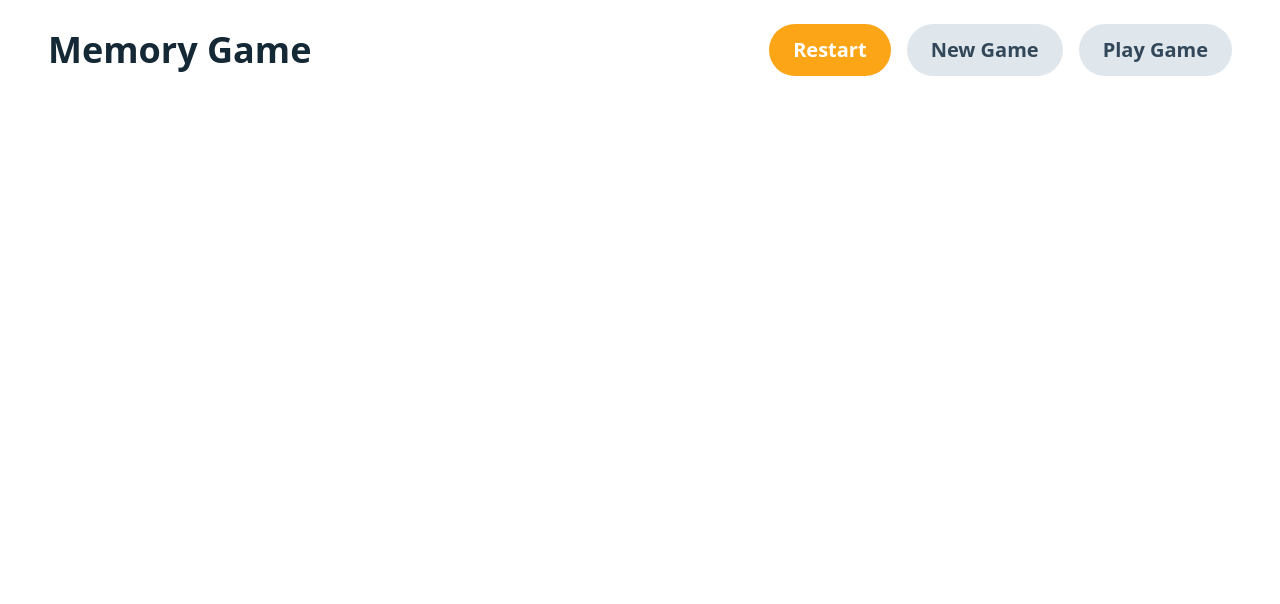
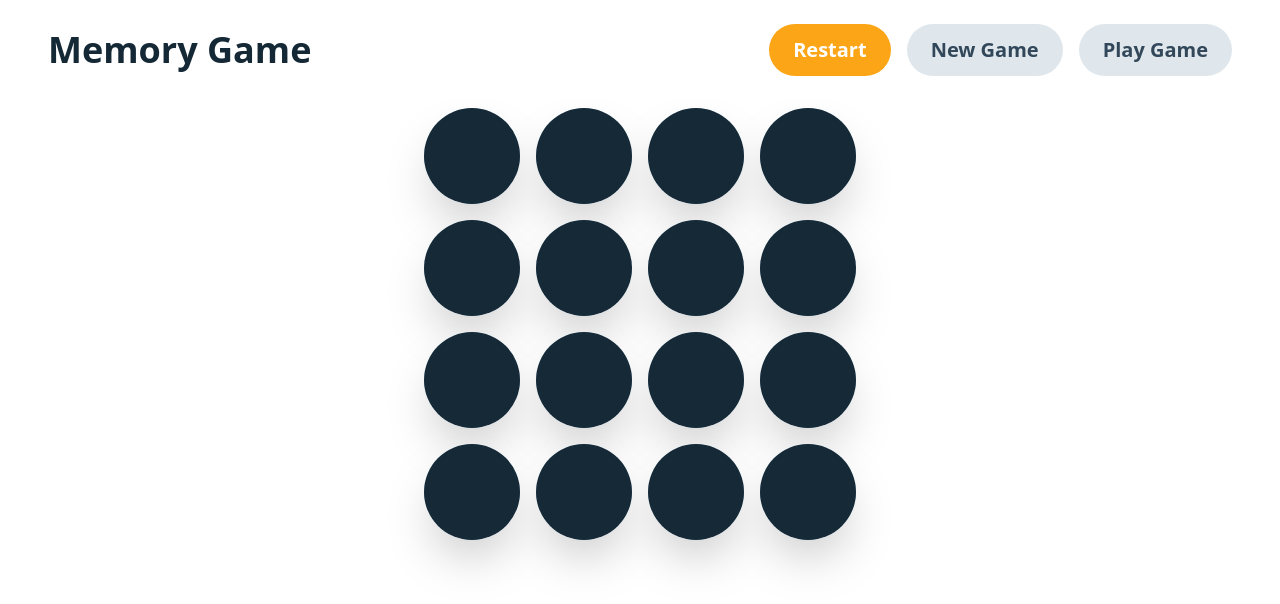
Before and after one commit to ManikantaPotnuru9176/memory-game, a Next.js app: page / in a window 1280 px wide. Shown: the top 604 px of the page. Built offline with nearby package versions, Linux system fonts and the light colour scheme.

Commit message:
optimized the grid

```diff
--- a/src/components/Main.js
+++ b/src/components/Main.js
@@ -27,10 +27,13 @@ const Main = () => {
 
   const [playersData, setPlayersData] = useState({
     currPlayer: 1,
-    players: Array.from({ length: settings.selectedPlayers }, (_, index) => ({
-      id: index + 1,
-      score: 0,
-    })),
+    players: Array.from(
+      { length: settings.selectedPlayers === "4x4" ? 4 : 6 },
+      (_, index) => ({
+        id: index + 1,
+        score: 0,
+      })
+    ),
   });
 
   const [totalScore, setTotalScore] = useState(0);
@@ -46,6 +49,7 @@ const Main = () => {
   }, [settings.selectedPlayers]);
 
   const shuffleGridValues = () => {
+    const gridSize = settings.selectedGridSize === "4x4" ? 4 : 6;
     const pairs = Array.from(
       { length: (gridSize * gridSize) / 2 },
       (_, index) => index + 1
@@ -57,18 +61,26 @@ const Main = () => {
       bgColor: "bg-[#bbcdd8]",
       status: false,
     }));
-
-    setGridValues(initialRotationState);
+    setGrid((prevGrid) => ({ ...prevGrid, gridValues: initialRotationState }));
   };
 
   return (
     <>
       <NewGame settings={settings} setSettings={setSettings} />
       <Navbar settings={settings} setSettings={setSettings} />
-      {/* <div className="lg:container mx-auto px-4">
-        <Grid />
+      <div className="lg:container mx-auto px-4">
+        <Grid
+          settings={settings}
+          grid={grid}
+          setGrid={setGrid}
+          shuffleGridValues={shuffleGridValues}
+          setGameStatus={setGameStatus}
+          setTotalScore={setTotalScore}
+          setPlayersData={setPlayersData}
+          playersData={playersData}
+        />
       </div>
-      <Footer />
+      {/* <Footer />
       {totalScore * 2 === gridSize * gridSize && <GameEnd />} */}
     </>
   );
--- a/src/components/gameSetup/NewGame.js
+++ b/src/components/gameSetup/NewGame.js
@@ -25,7 +25,7 @@ const NewGame = ({ settings, setSettings }) => {
     <div
       className={`${
         settings.status ? "block" : "hidden"
-      } fixed inset-0 bg-[#142838] transform transition-transform ease-in-out duration-500 ${
+      } z-50 fixed inset-0 bg-[#142838] transform transition-transform ease-in-out duration-500 ${
         isVisible ? "translate-x-0" : "-translate-x-full"
       }`}
     >
--- a/src/components/hero/Grid.js
+++ b/src/components/hero/Grid.js
@@ -2,78 +2,98 @@ import React, { useEffect, useRef } from "react";
 import GridItem from "./GridItem";
 
 const Grid = ({
-  setIsTimerRunning,
-  setMoves,
-  gridValues,
-  setGridValues,
-  flippedValues,
-  setFlippedValues,
-  flippedCount,
-  setFlippedCount,
+  settings,
+  grid,
+  setGrid,
+  setGameStatus,
+  setTotalScore,
+  setPlayersData,
   shuffleGridValues,
-  gridSize,
-  currPlayer,
-  setCurrPlayer,
-  selectedPlayers,
-  setPlayers,
-  setTotalScore,
+  playersData,
 }) => {
   const isInitialRender = useRef(true);
+  const gridSize = settings.selectedGridSize === "4x4" ? 4 : 6;
+
+  const handleMatch = (firstIndex, secondIndex) => {
+    const { gridValues } = grid;
+    const firstValue = gridValues[firstIndex].value;
+    const secondValue = gridValues[secondIndex].value;
+
+    const matched = firstValue === secondValue;
+    const newGridValues = gridValues.map((gridValue, index) => {
+      if (index === firstIndex || index === secondIndex) {
+        return {
+          ...gridValue,
+          status: matched,
+          bgColor: matched ? "bg-[#fca516]" : "bg-[#bbcdd8]",
+        };
+      }
+      return gridValue;
+    });
+
+    if (matched) {
+      setTotalScore((prev) => prev + 1);
+      setPlayersData((prevPlayer) => ({
+        ...prevPlayer,
+        players: prevPlayer.players.map((player) =>
+          player.id === playersData.currPlayer
+            ? { ...player, score: player.score + 1 }
+            : player
+        ),
+      }));
+    }
+
+    if (settings.selectedPlayers === 1) {
+      setGameStatus((prevGame) => ({
+        ...prevGame,
+        moves: prevGame.moves + 1,
+      }));
+    } else {
+      setPlayersData((prevPlayers) => ({
+        ...prevPlayers,
+        currPlayer:
+          prevPlayers.currPlayer === settings.selectedPlayers
+            ? 1
+            : prevPlayers.currPlayer + 1,
+      }));
+    }
+
+    setGrid((prevGrid) => ({
+      ...prevGrid,
+      gridValues: newGridValues,
+      flippedValues: [],
+      flippedCount: 0,
+    }));
+  };
 
   useEffect(() => {
     if (isInitialRender.current) {
       isInitialRender.current = false;
       shuffleGridValues();
-    } else {
-      if (flippedCount === 2) {
-        setTimeout(() => {
-          const [firstIndex, secondIndex] = flippedValues;
-          const firstValue = gridValues[firstIndex].value;
-          const secondValue = gridValues[secondIndex].value;
-
-          const matched = firstValue === secondValue;
-          const newGridValues = [...gridValues];
-
-          [firstIndex, secondIndex].forEach((index) => {
-            newGridValues[index].status = matched ? true : false;
-            newGridValues[index].bgColor = matched
-              ? "bg-[#fca516]"
-              : "bg-[#bbcdd8]";
-          });
-
-          if (matched) {
-            setTotalScore((prev) => prev + 1);
-            setPlayers((prev) =>
-              prev.map((player) =>
-                player.id === currPlayer
-                  ? { ...player, score: player.score + 1 }
-                  : player
-              )
-            );
-          }
-          if (selectedPlayers === 1) setMoves((prev) => prev + 1);
-          else
-            setCurrPlayer((prev) => {
-              if (prev === selectedPlayers) prev = 0;
-              return prev + 1;
-            });
-          setGridValues(newGridValues);
-          setFlippedCount(0);
-          setFlippedValues([]);
-        }, 600);
-      }
+    } else if (grid.flippedCount === 2) {
+      setTimeout(() => {
+        const [firstIndex, secondIndex] = grid.flippedValues;
+        handleMatch(firstIndex, secondIndex);
+      }, 600);
     }
-  }, [flippedCount, flippedValues, gridSize, gridValues]);
+  }, [grid.flippedCount, grid.flippedValues, gridSize, grid.gridValues]);
 
   const handleRotation = (index) => {
-    if (flippedCount < 2 && !gridValues[index].status) {
-      const newGridValues = [...gridValues];
-      newGridValues[index].status = true;
+    if (grid.flippedCount < 2 && !grid.gridValues[index].status) {
+      const newGridValues = grid.gridValues.map((gridValue, i) => {
+        if (i === index) {
+          return { ...gridValue, status: true };
+        }
+        return gridValue;
+      });
 
-      setGridValues(newGridValues);
-      setFlippedCount((count) => count + 1);
-      setFlippedValues((values) => [...values, index]);
-      setIsTimerRunning(true);
+      setGrid((prevGrid) => ({
+        ...prevGrid,
+        gridValues: newGridValues,
+        flippedValues: [...prevGrid.flippedValues, index],
+        flippedCount: prevGrid.flippedCount + 1,
+      }));
+      setGameStatus((prevGame) => ({ ...prevGame, isTimerRunning: true }));
     }
   };
 
@@ -84,7 +104,7 @@ const Grid = ({
           gridSize === 4 ? "grid-cols-4" : "grid-cols-6"
         } gap-2 md:${gridSize === 4 ? "gap-4" : "gap-2"}`}
       >
-        {gridValues.map((rotated, index) => (
+        {grid.gridValues.map((rotated, index) => (
           <GridItem
             key={index}
             rotated={rotated}
```
